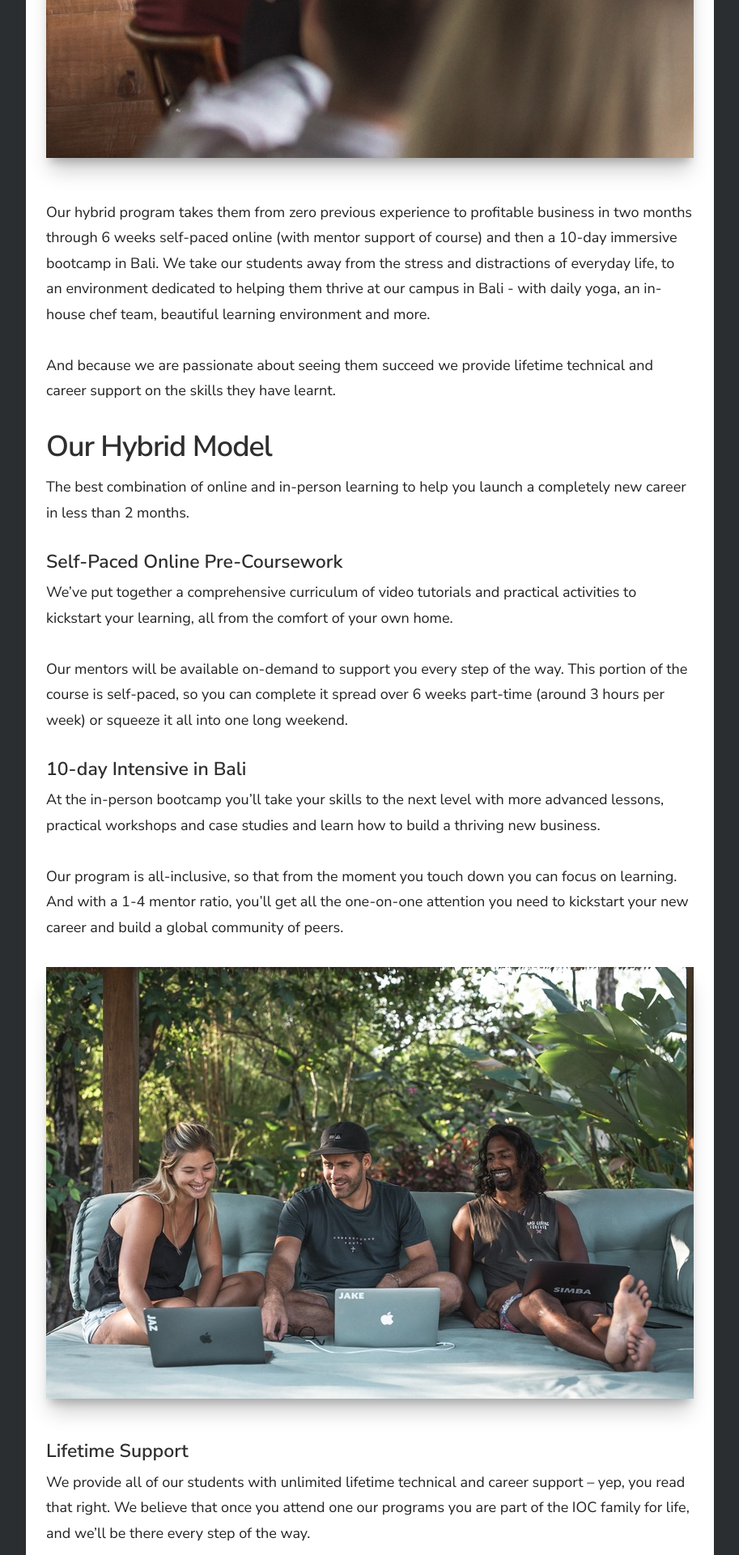
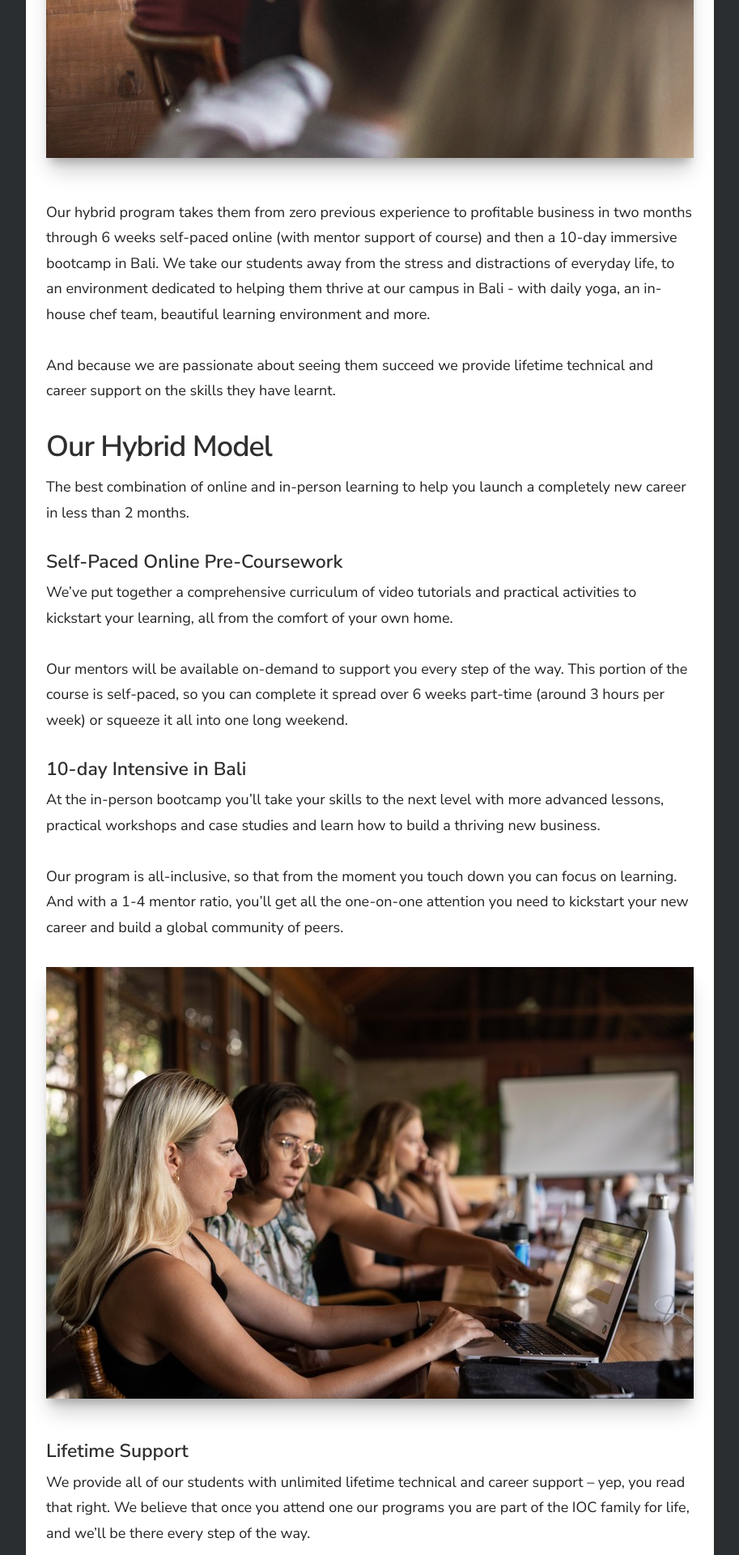
Before and after one commit to tinamayswinkels/7-day-coding, a Jekyll site: the page built from index.md, in a window 1280 px wide. Shown: the part 4480-6400 px from the top of the page at 81% size, without its empty margins (333-1246 px from the left). Built offline with Jekyll 4.4.1, drawn with Linux system fonts in a browser that asks for light colours; nearby versions of some CDN libraries.

Commit message:
Updated 2 files via CloudCannon

```diff
--- a/index.md
+++ b/index.md
@@ -54,7 +54,7 @@ At the in-person bootcamp you'll take your skills to the next level with more ad
 
 Our program is all-inclusive, so that from the moment you touch down you can focus on learning. And with a 1-4 mentor ratio, you'll get all the one-on-one attention you need to kickstart your new career and build a global community of peers.
 
-![](/uploads/ioc-15.jpg){: width="800" height="533"}
+![](/uploads/ioc-45.jpg){: width="800" height="533"}
 
 #### Lifetime Support
 
```
Also changed, not shown: uploads/ioc-45.jpg (added).
